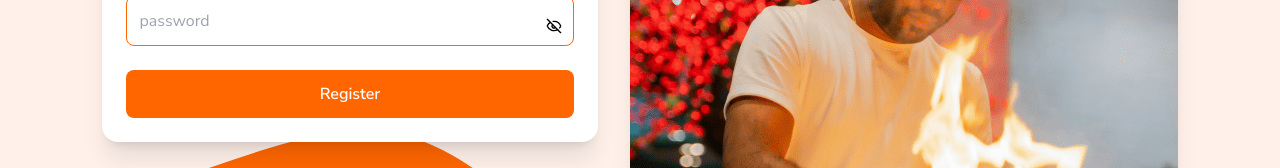
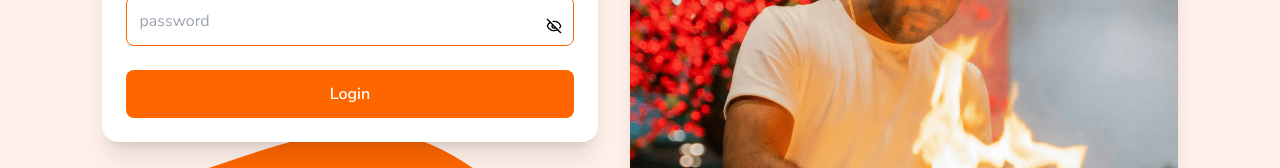
Before and after one commit to JerryJeager/JeagerEats, a Next.js app in the folder frontend/: page /auth/login in a window 1280 px wide. Shown: the part 330-498 px from the top of the page. Built offline with nearby package versions, Linux system fonts and the light colour scheme.

Commit message:
minor fix on login button

```diff
--- a/frontend/src/components/auth/LoginForm.tsx
+++ b/frontend/src/components/auth/LoginForm.tsx
@@ -120,7 +120,7 @@ const LoginForm = () => {
         </label>
         {error && <p className="text-red-500">{error}</p>}
         <button className="w-full rounded-lg text-white font-semibold text-center bg-primary p-2 md:p-3">
-          {!isLoading ? "Register" : <Spinner bg="primary" />}
+          {!isLoading ? "Login" : <Spinner bg="primary" />}
         </button>
       </div>
     </form>
```
